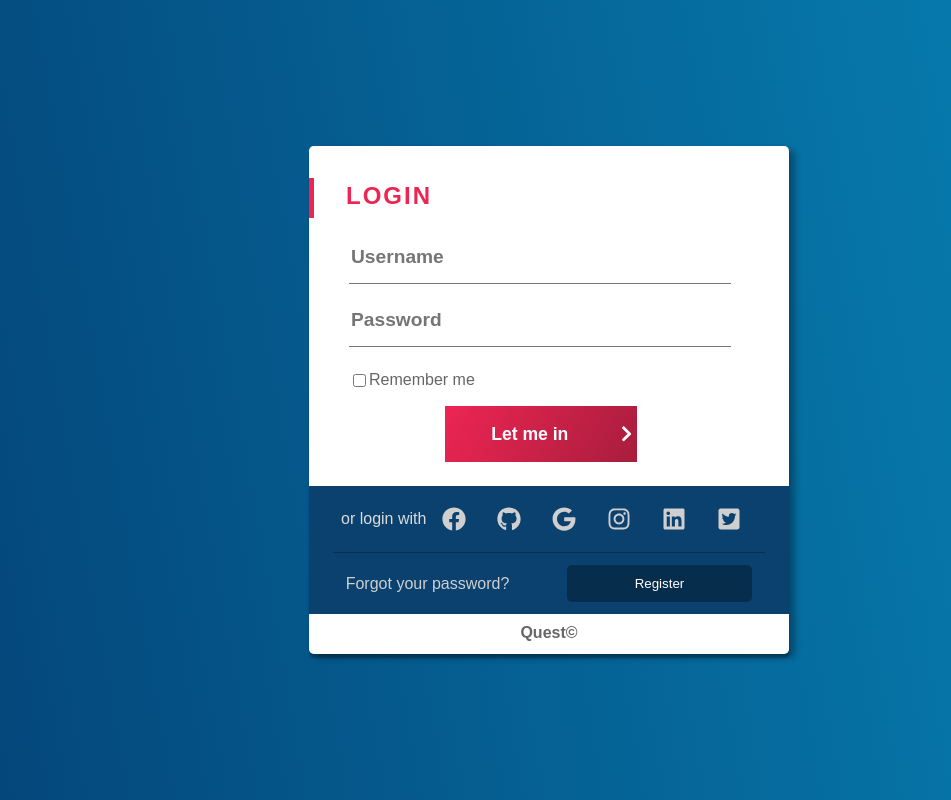
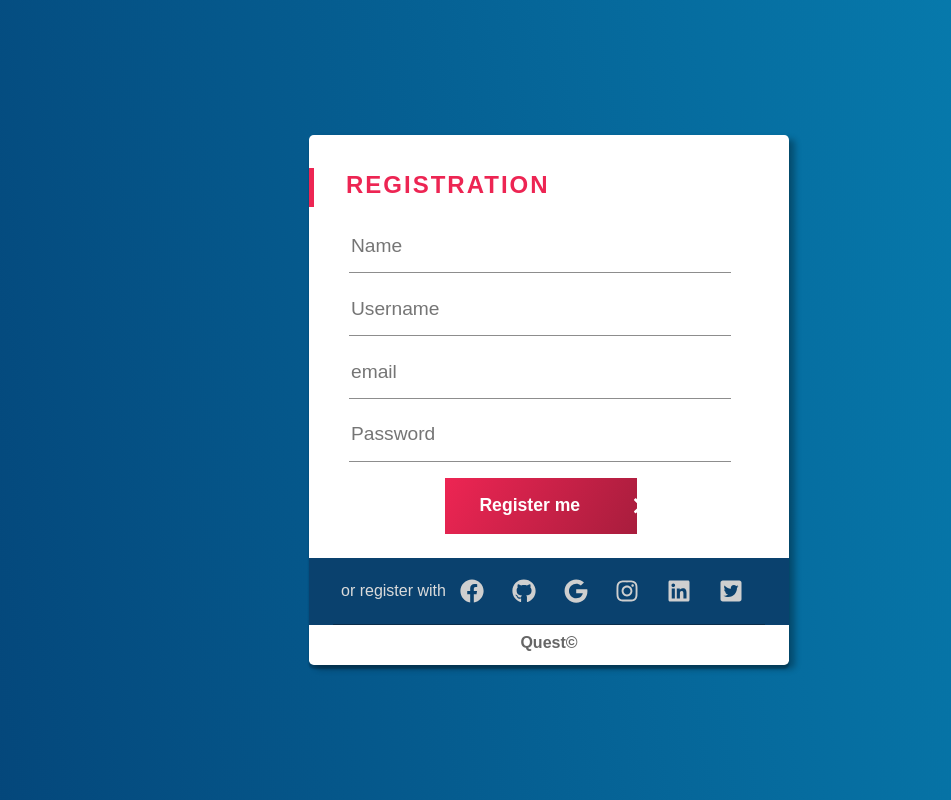
Before and after one commit to cziem/quest, a React (Create React App) app: page /registration in a window 1280 px wide. Shown: the whole page, without its empty margins (91-1042 px from the left). Built offline with nearby package versions, Linux system fonts and the light colour scheme.

Commit message:
Finished with Registration page

```diff
--- a/src/components/HandleEntry.js
+++ b/src/components/HandleEntry.js
@@ -1,12 +1,14 @@
 import React, { Component } from 'react';
 import '../styles/HandleEntry.css';
 import Login from './Login';
+import Registration from './Registration';
 
-export default class Registration extends Component {
+export default class HandleEntry extends Component {
   render() {
     return (
       <div className="">
-        <Login />
+        {/*<Login />*/}
+        <Registration />
       </div>
     )
   }
--- a/src/components/Registration.js
+++ b/src/components/Registration.js
@@ -1,10 +1,79 @@
 import React, { Component } from 'react';
+import {
+  FaFacebook,
+  FaGithub,
+  FaGoogle,
+  FaInstagram,
+  FaLinkedin,
+  FaTwitterSquare,
+  FaChevronRight
+} from "react-icons/fa";
 
 export default class Registration extends Component {
+  handleRegister = (e) => {
+    e.preventDefault()
+  }
   render() {
     return (
-      <div className="">
-        <h1>Registration</h1>
+      <div className="container__main">
+        <h2 className="title">Registration</h2>
+        <form onSubmit={this.handleRegister}>
+          <div className="login__container">
+            <input
+              type="text"
+              name="name"
+              required="required"
+              placeholder="Name"
+            />
+            <div className="bar" />
+          </div>
+          <div className="login__container">
+            <input
+              type="text"
+              name="username"
+              required="required"
+              placeholder="Username"
+            />
+            <div className="bar" />
+          </div>
+          <div className="login__container">
+            <input
+              type="email"
+              name="email"
+              required="required"
+              placeholder="email"
+            />
+            <div className="bar" />
+          </div>
+          <div className="login__container">
+            <input
+              type="password"
+              name="password"
+              required="required"
+              placeholder="Password"
+            />
+            <div className="bar" />
+          </div>
+          <div className="login__container button">
+            <button className="login-button btn">
+              Register me <FaChevronRight className="arrow-right" />
+            </button>
+          </div>
+          <footer className="login__container-footer">
+            <div className="socials">
+              <p>or register with</p>
+              <div className="iconholder">
+                <FaFacebook className="social-icons" />
+                <FaGithub className="social-icons" />
+                <FaGoogle className="social-icons" />
+                <FaInstagram className="social-icons" />
+                <FaLinkedin className="social-icons" />
+                <FaTwitterSquare className="social-icons" />
+              </div>
+            </div>
+          </footer>
+        </form>
+        <h4 className="quest">Quest&copy;</h4>
       </div>
     )
   }
--- a/src/styles/Login.css
+++ b/src/styles/Login.css
@@ -47,7 +47,7 @@ form
   border: 0;
   color: #212121;
   font-size: 1.2rem;
-  font-weight: 600;
+  font-weight: 400;
   height: 2.3rem;
   outline: none;
   width: 100%;
@@ -72,7 +72,7 @@ form
   left: 2.5rem;
   bottom: 0;
   height: 1px;
-  background: #757575;
+  background: rgba(117, 117, 117, 0.824);
   width: 90%;
 }
 
```
